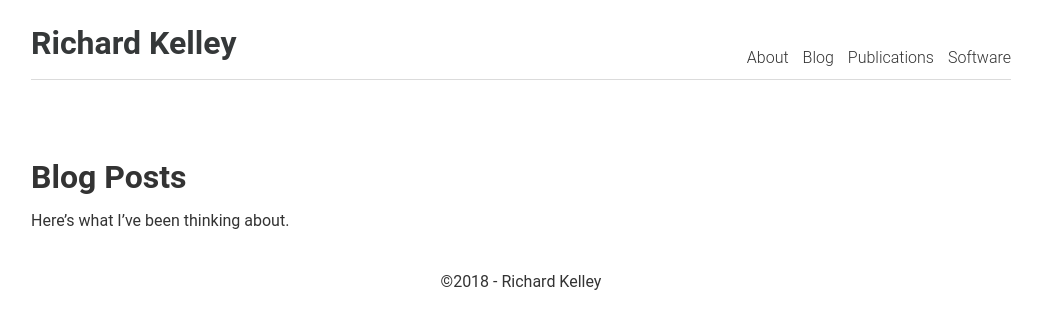
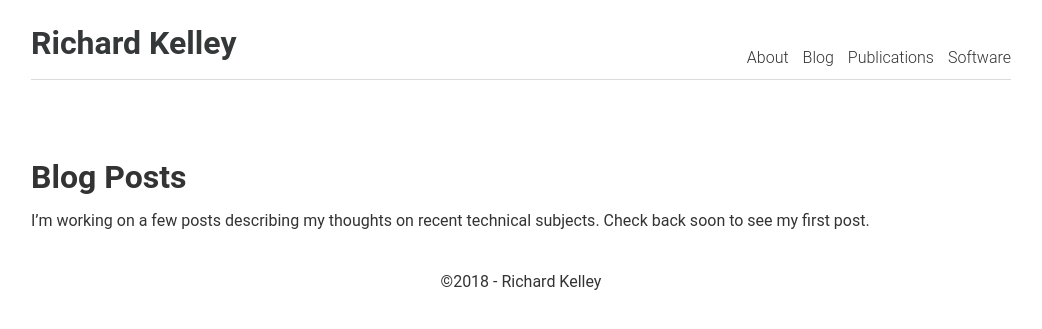
Before and after one commit to RichardKelley/richardkelley.github.io, a Jekyll site: the page built from blog.md, in a window 1280 px wide. Shown: the top 329 px of the page, without its empty margins (119-1161 px from the left). Built offline with Jekyll 4.4.1, drawn with Linux system fonts in a browser that asks for light colours.

Commit message:
Changed blog page wording.

```diff
--- a/blog.md
+++ b/blog.md
@@ -6,4 +6,5 @@ description: Main listing of pages for the blog.
 
 ## Blog Posts
 
-Here's what I've been thinking about.
+I'm working on a few posts describing my thoughts on recent technical
+subjects. Check back soon to see my first post.
```
